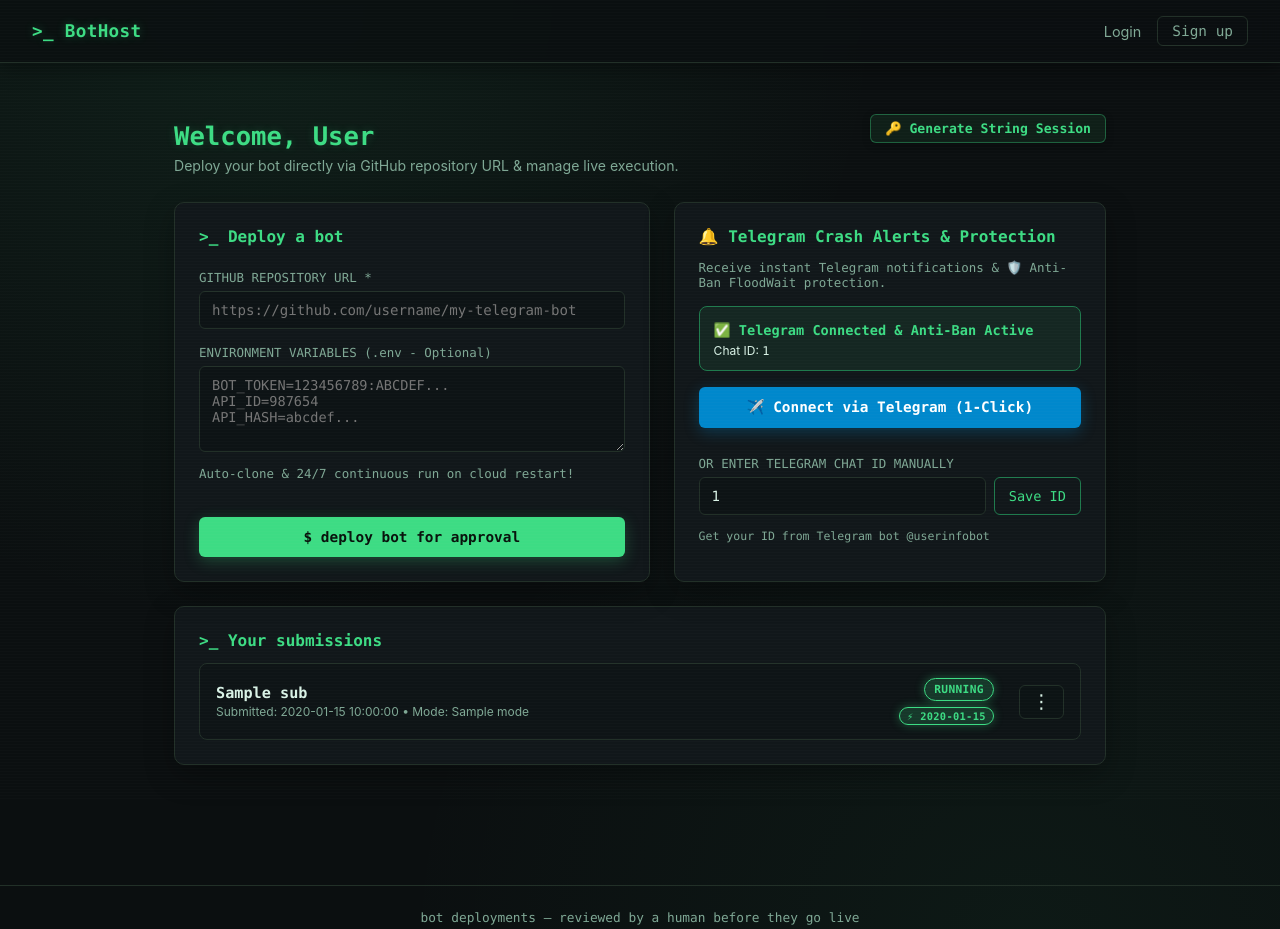
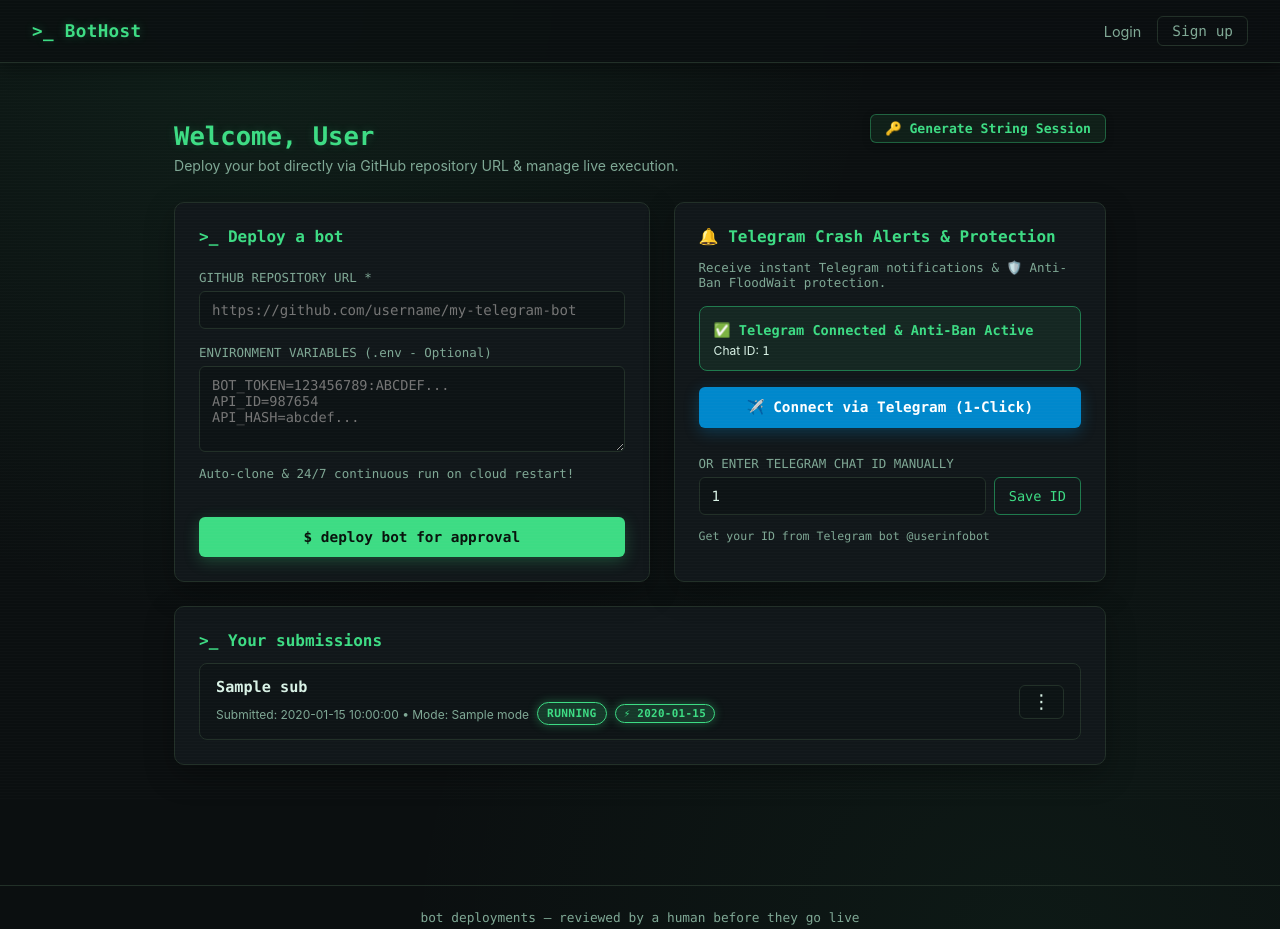
Before and after one commit to sachinmandawi/bothost, a Flask app: template templates/dashboard.html in a window 1280 px wide. Shown: the top 929 px of the page. Run offline with Flask 3, Linux system fonts and the light colour scheme; the template is opened without the code that fills it: most values are stand-ins (such as "Sample title", 1, 10 or a date in 2020).

Commit message:
Reposition status and uptime badges side-by-side on left under bot name

```diff
--- a/templates/dashboard.html
+++ b/templates/dashboard.html
@@ -19,6 +19,7 @@
     display: flex;
     justify-content: space-between;
     align-items: center;
+    padding: 14px 16px;
 }
 
 /* 3-Dot Action Dropdown Menu - Aligned Right & High Z-Index */
@@ -167,22 +168,22 @@
     <ul class="submission-list">
       {% for sub in submissions %}
         <li class="submission-item">
-          <!-- Left Content Info -->
+          <!-- Left Main Content: Title, Date, Mode & Side-by-Side Status Badges -->
           <div style="flex: 1; padding-right: 15px;">
             <div style="display: flex; align-items: center; gap: 8px; flex-wrap: wrap;">
               <span class="mono" style="font-weight: 600; font-size: 0.95rem;">{{ sub.name }}</span>
             </div>
-            <span class="tiny">Submitted: {{ sub.created_at }} &bull; Mode: {{ sub.mode }}</span>
-          </div>
 
-          <!-- Middle Stacked Status Badges -->
-          <div style="display: flex; flex-direction: column; align-items: flex-end; gap: 6px; margin-right: 15px;">
-            <span class="status status-{{ sub.status }}">{{ sub.status }}</span>
-            {% if sub.status == 'running' %}
-              <span class="status status-running" style="font-size: 0.65rem; padding: 2px 7px;">
-                ⚡ {{ sub.uptime_str if sub.uptime_str else 'Online' }}
-              </span>
-            {% endif %}
+            <!-- Side-by-Side Status Badges & Metadata directly below Bot Name -->
+            <div style="display: flex; align-items: center; gap: 8px; flex-wrap: wrap; margin-top: 6px;">
+              <span class="tiny">Submitted: {{ sub.created_at }} &bull; Mode: {{ sub.mode }}</span>
+              <span class="status status-{{ sub.status }}">{{ sub.status }}</span>
+              {% if sub.status == 'running' %}
+                <span class="status status-running" style="font-size: 0.68rem; padding: 2px 8px; border-radius: 12px;">
+                  ⚡ {{ sub.uptime_str if sub.uptime_str else 'Online' }}
+                </span>
+              {% endif %}
+            </div>
           </div>
 
           <!-- Right Aligned 3-Dots Action Dropdown Menu -->
```
